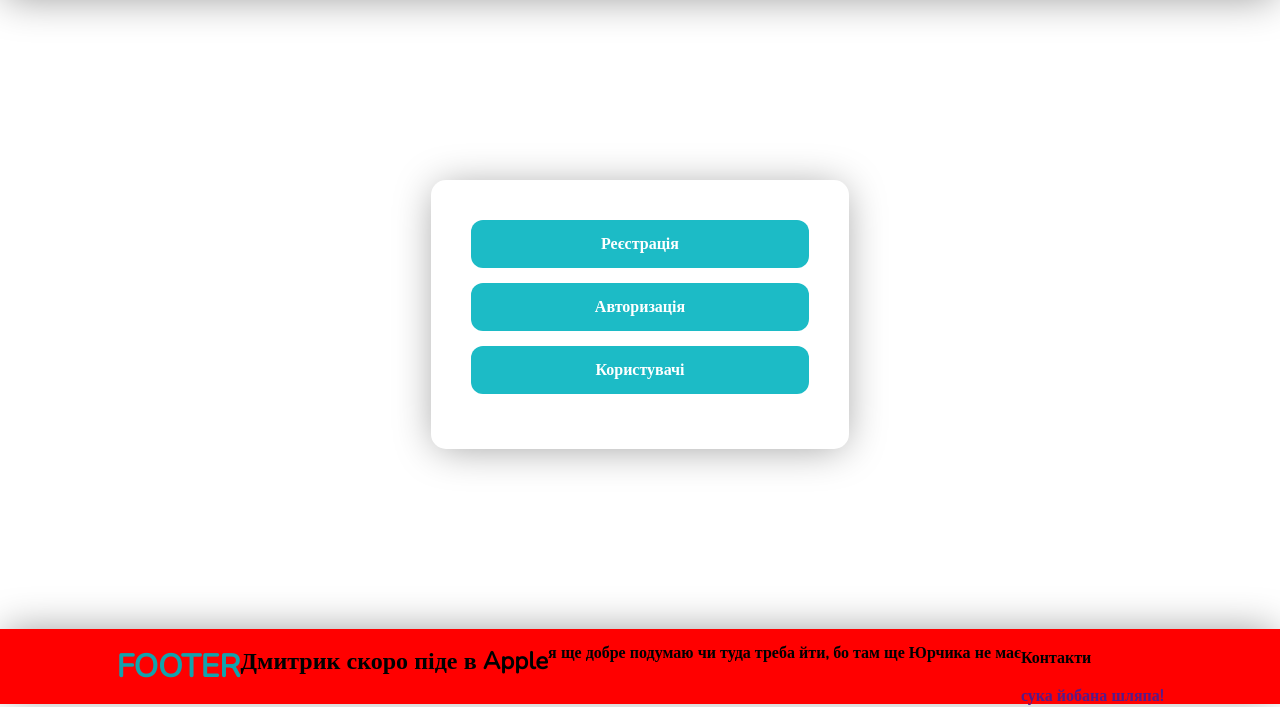
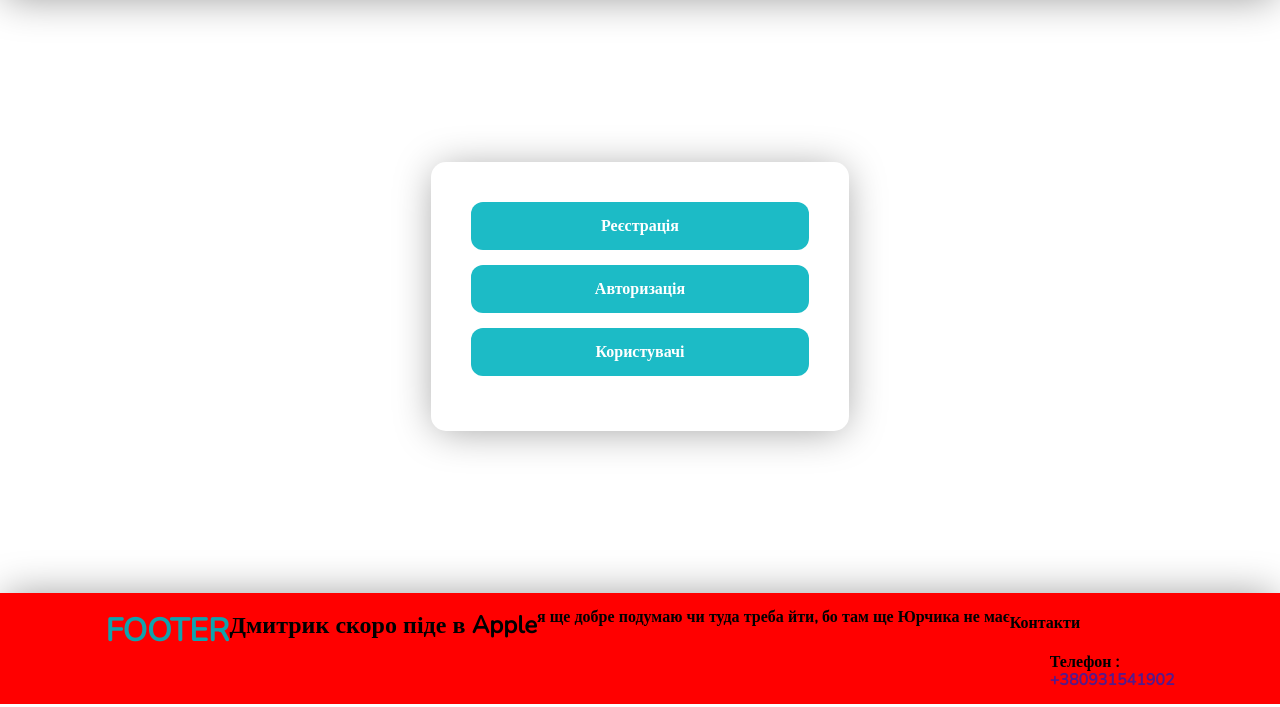
Before and after one commit to Morykvas/git, a PHP site: page /project-shop/index.php in a window 1280 px wide. Shown: the part 96-803 px from the top of the page. Run offline with PHP 8.4, Linux system fonts and the light colour scheme; some libraries are stand-ins or nearby versions.

Commit message:
додаємо контакт

```diff
--- a/footer.php
+++ b/footer.php
@@ -8,7 +8,9 @@
                         <p>я ще добре подумаю чи туда треба йти, бо там ще Юрчика не має </p>
                         <div class="wrapper-contact">
                             <h4>Контакти</h4>
-                            <a href="">сука йобана шляпа!</a>
+                            <ul>
+                                <li><span>Телефон : </span><a href="">+380931541902</a></li>
+                            </ul>
                         </div>
                     </div>
                 </div>
```
